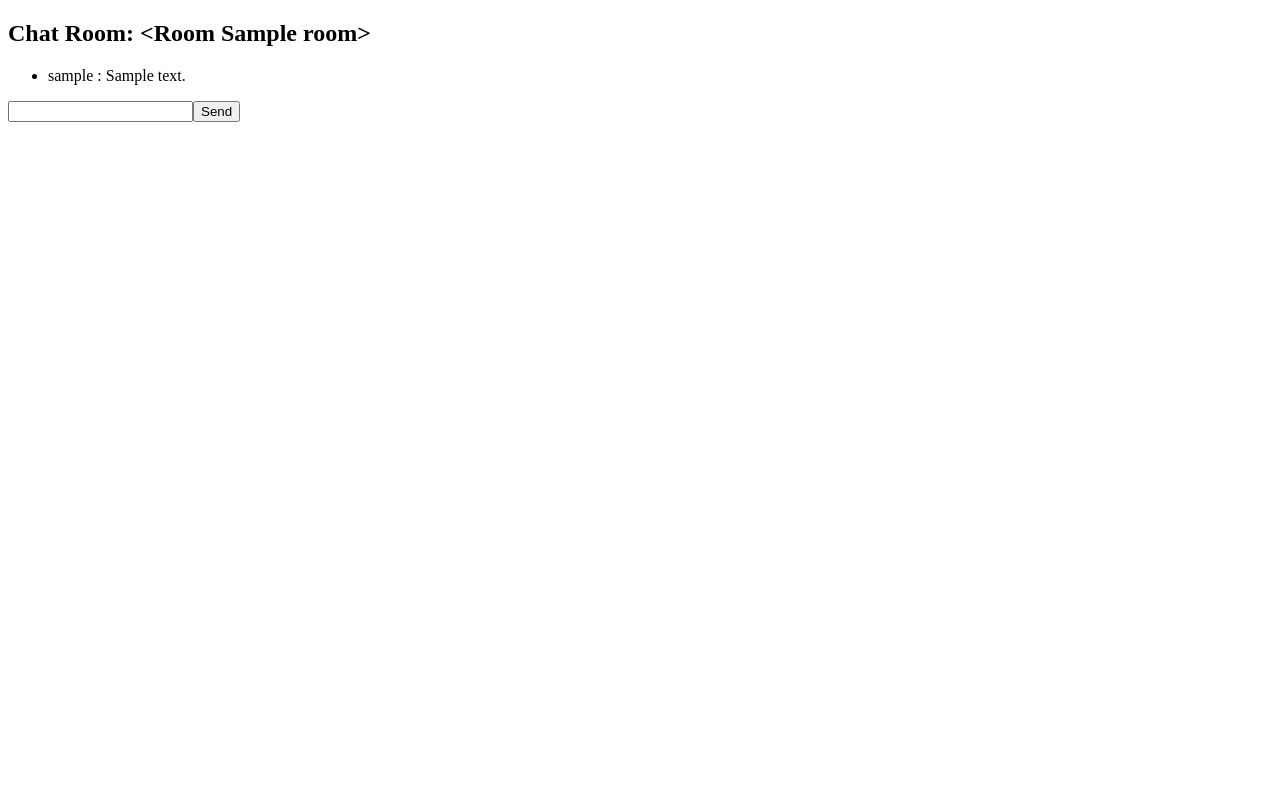
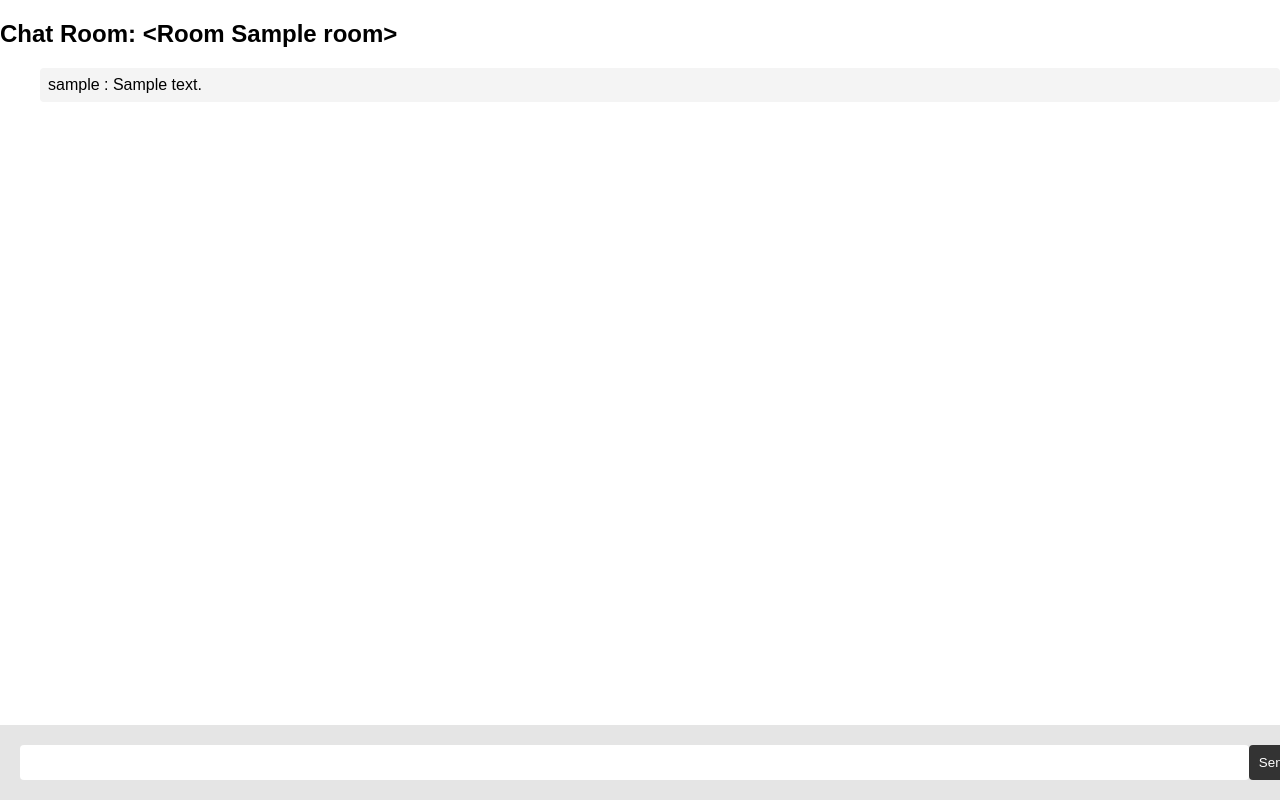
Before and after one commit to ulysseGUILLOT/falsk_chat, a Flask app: template app/templates/chat.html in a window 1280 px wide. Run offline with Flask 3, Linux system fonts and the light colour scheme; tables that the repository leaves empty hold one stand-in row (values such as "Sample post"); the template is opened without the code that fills it: values that come from a table or form of the project are taken from there, most other values are stand-ins (such as "Sample title", 1, 10 or a date in 2020); some libraries are stand-ins or nearby versions.

Commit message:
include css

```diff
--- a/app/static/styles.css
+++ b/app/static/css/styles.css
@@ -1,10 +1,11 @@
 body {
     font-family: Arial, sans-serif;
+    padding: 0;
+    margin: 0;
 }
 
 ul {
     list-style-type: none;
-    padding: 0;
 }
 
 li {
--- a/app/templates/chat.html
+++ b/app/templates/chat.html
@@ -2,7 +2,7 @@
 <html>
 <head>
     <title>Chat Room</title>
-    <link rel="stylesheet" type="text/css" href="{{ url_for('static', filename='style.css') }}">
+    <link rel="stylesheet" type="text/css" href="{{ url_for('static', filename='css/styles.css') }}">
 </head>
 <body>
     <h2>Chat Room: {{ room }}</h2>
--- a/app/templates/index.html
+++ b/app/templates/index.html
@@ -2,7 +2,7 @@
 <html>
 <head>
     <title>Chat Rooms</title>
-    <link rel="stylesheet" type="text/css" href="{{ url_for('static', filename='style.css') }}">
+    <link rel="stylesheet" type="text/css" href="{{ url_for('static', filename='css/styles.css') }}">
 </head>
 <body>
     <h2>Welcome, {{ username }}</h2>
```
Also changed, not shown: chat.db.
